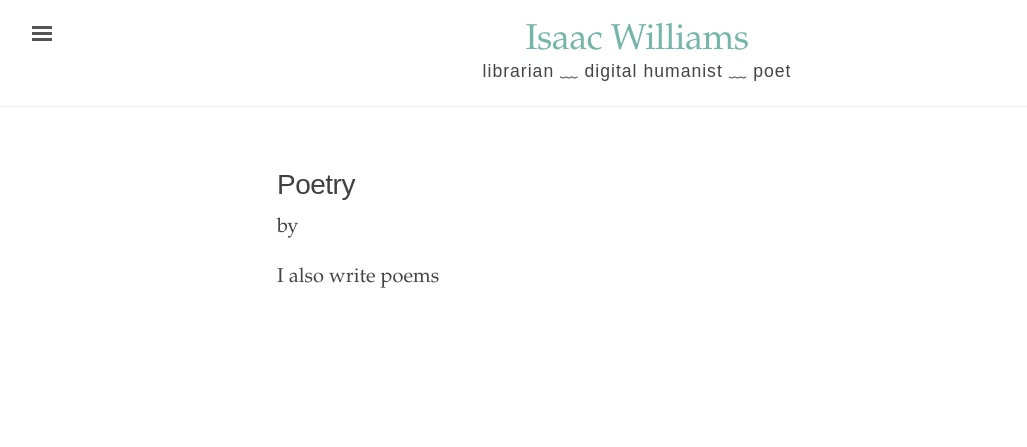
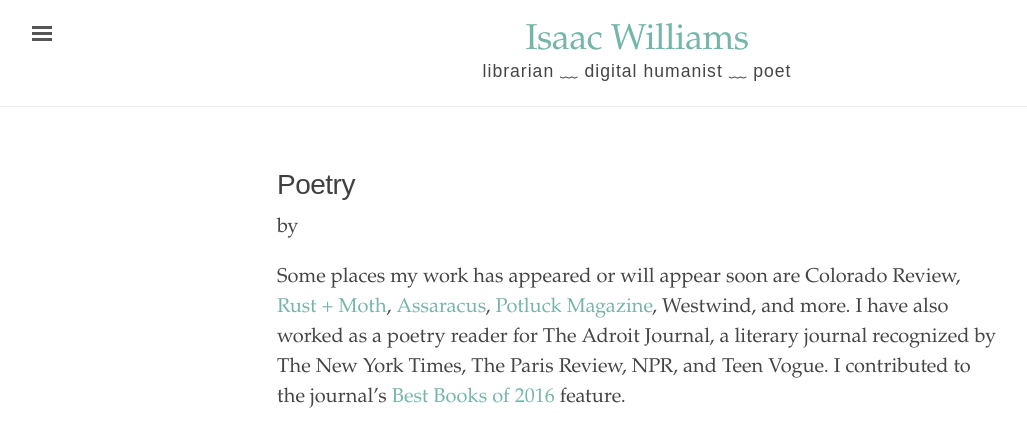
Before and after one commit to isawil/isawil.github.io, a Jekyll site: the page built from _texts/poetry.md, in a window 1280 px wide. Shown: the top 447 px of the page, without its empty margins (3-1030 px from the left). Built offline with Jekyll 4.4.1, drawn with Linux system fonts in a browser that asks for light colours.

Commit message:
Update poetry.md

```diff
--- a/_texts/poetry.md
+++ b/_texts/poetry.md
@@ -3,4 +3,4 @@
 title: Poetry
 ---
 
-I also write poems
+Some places my work has appeared or will appear soon are Colorado Review, [Rust + Moth](https://rustandmoth.com/work/hours-after-news-of-the-death/), [Assaracus](https://siblingrivalrypress.bigcartel.com/product/assaracus-issue-24-a-journal-of-gay-poetry), [Potluck Magazine](http://potluckmag.com/march-2016/2016/3/10/three-poems), Westwind, and more. I have also worked as a poetry reader for The Adroit Journal, a literary journal recognized by The New York Times, The Paris Review, NPR, and Teen Vogue. I contributed to the journal's [Best Books of 2016](https://theadroitjournal.org/2016/12/27/presenting-adroits-best-books-of-2016/) feature.
```
